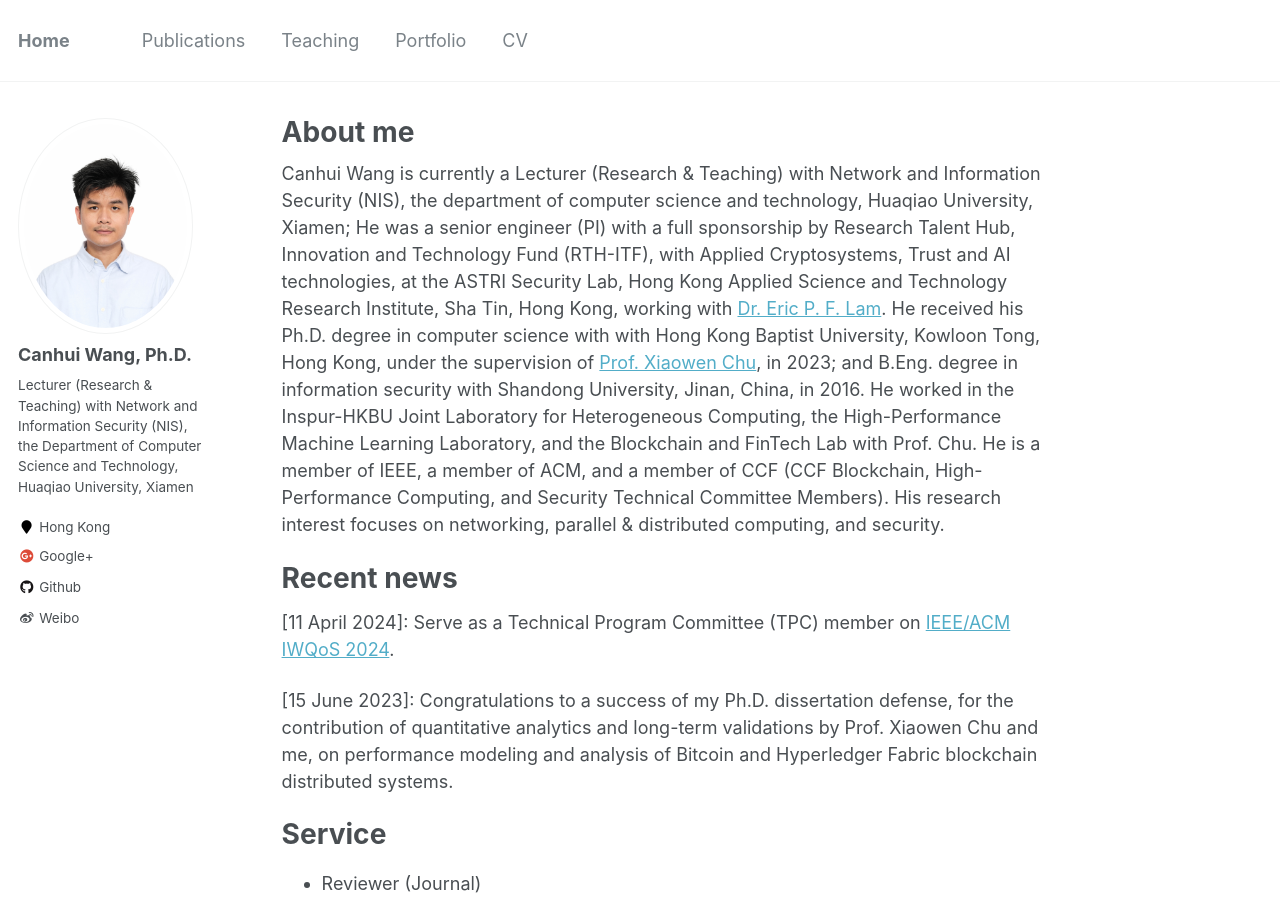
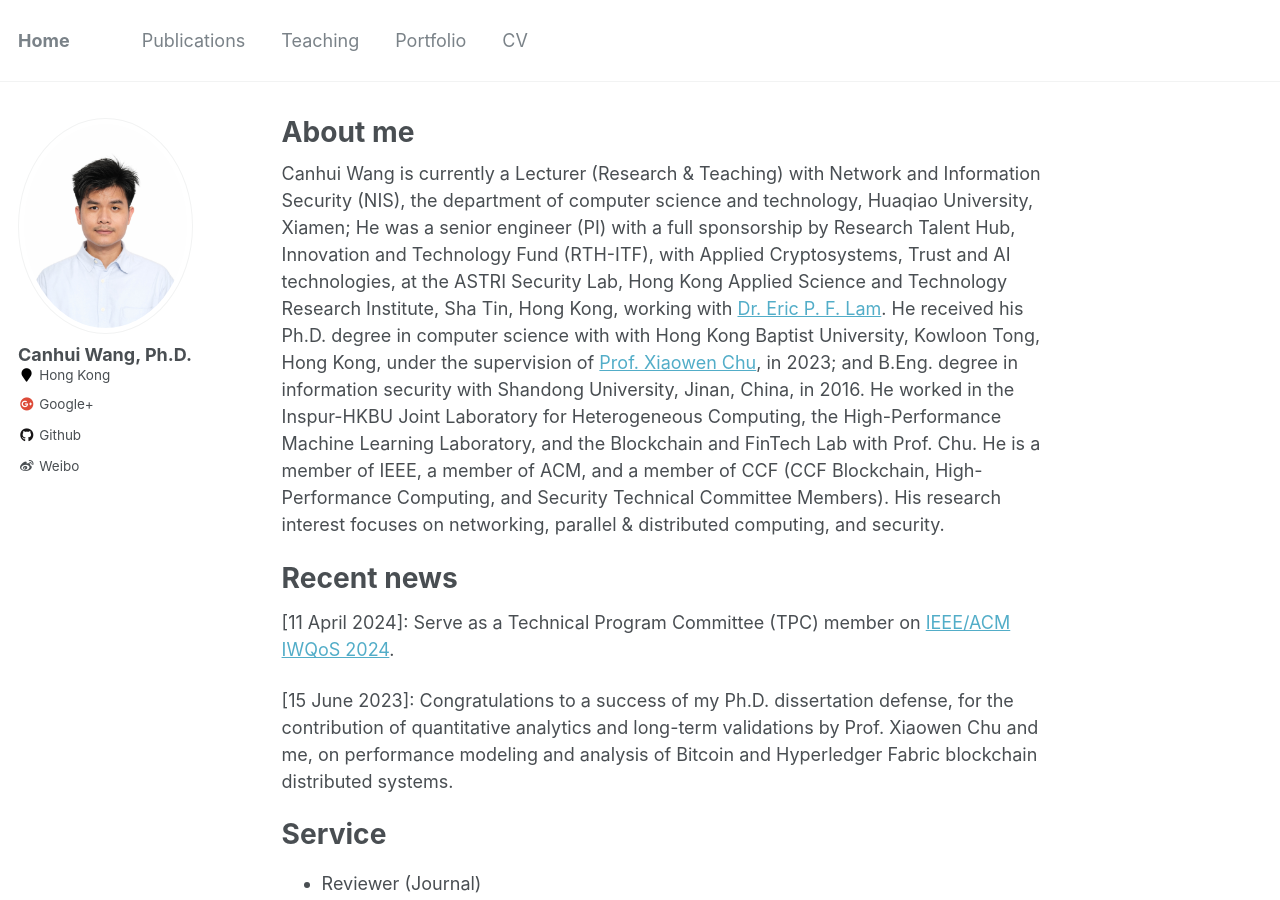
Before and after one commit to Canhui/canhui.github.io, a Jekyll site: the page built from _pages/about.md, in a window 1280 px wide and 900 px high. Built offline with Jekyll 4.4.1, drawn with Linux system fonts in a browser that asks for light colours.

Commit message:
Update _config.yml

```diff
--- a/_config.yml
+++ b/_config.yml
@@ -82,7 +82,7 @@ analytics:
 author:
   name             : "Canhui Wang, Ph.D."
   avatar           : "chwang.jpg" # "profile.png"
-  bio              : "Lecturer (Research & Teaching) with Network and Information Security (NIS), the Department of Computer Science and Technology, Huaqiao University, Xiamen"
+  # bio              : "Lecturer (Research & Teaching) with Network and Information Security (NIS), the Department of Computer Science and Technology, Huaqiao University, Xiamen"
   location         : "Hong Kong"
   # employer         : "Hong Kong Baptist University"
   # #pubmed           : "https://www.ncbi.nlm.nih.gov/pubmed/?term=john+snow"
```
